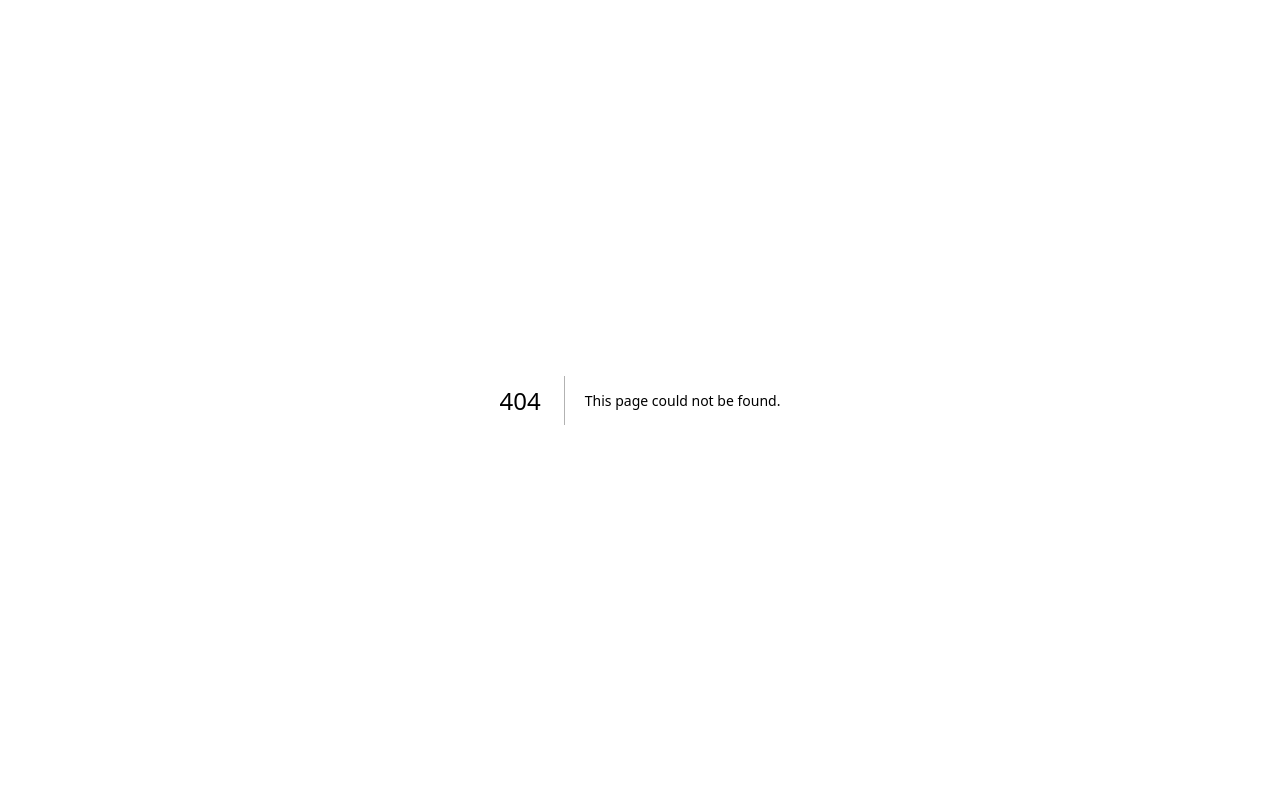
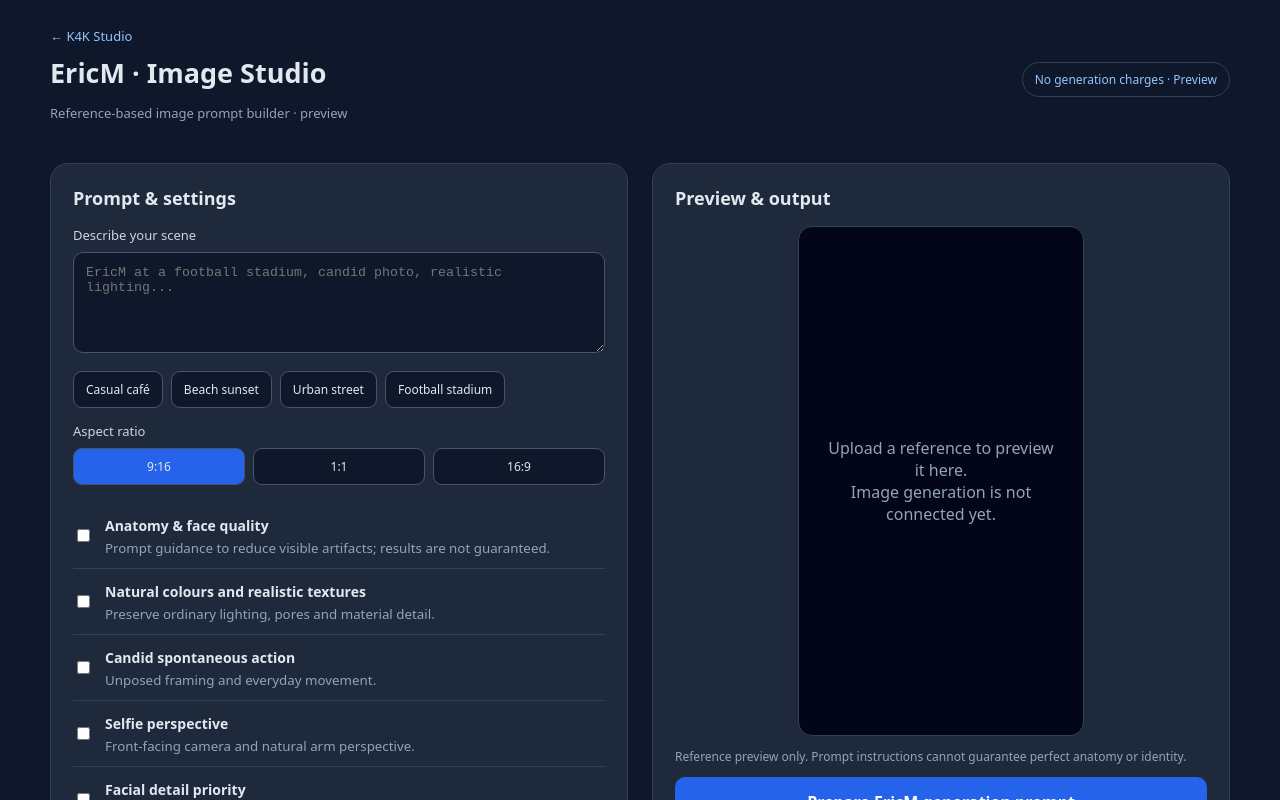
Before and after one commit to kreativestudios4k-lgtm/k4k-academy-v2, a Next.js app: page /studio-pilot/image-generator in a window 1280 px wide. Before the commit this address had no page. Shown: the top 800 px of the page. Built offline with nearby package versions, Linux system fonts and the light colour scheme.

Commit message:
Add EricM reference-based image prompt studio preview with JSON schema and local image previews

```diff
--- /dev/null
+++ b/app/studio-pilot/image-generator/page.tsx
@@ -0,0 +1,44 @@
+"use client";
+import {useMemo,useState} from "react";
+import Link from "next/link";
+type Flag="masterFix"|"realism"|"candid"|"selfie"|"face"|"antiDistortion";
+const options:{key:Flag;label:string;hint:string}[]=[
+ {key:"masterFix",label:"Anatomy & face quality",hint:"Prompt guidance to reduce visible artifacts; results are not guaranteed."},
+ {key:"realism",label:"Natural colours and realistic textures",hint:"Preserve ordinary lighting, pores and material detail."},
+ {key:"candid",label:"Candid spontaneous action",hint:"Unposed framing and everyday movement."},
+ {key:"selfie",label:"Selfie perspective",hint:"Front-facing camera and natural arm perspective."},
+ {key:"face",label:"Facial detail priority",hint:"Focus on facial consistency and natural features."},
+ {key:"antiDistortion",label:"Anti-distortion guidance",hint:"Reduce warped objects, hands and backgrounds."}
+];
+const baseStyle="RAW SMARTPHONE SNAPSHOT. Ordinary unedited smartphone photo. No beauty filters, no skin smoothing, no glamour lighting, no HDR, no artificial sharpening, no cinematic grading. Natural skin pores and imperfections, slightly uneven exposure, subtle digital noise, everyday candid realism.";
+const defaultSchema={meta:{schema_name:"K4K_ERICM_CHARACTER_REFERENCE",schema_version:"1.0"},identity_lock:{enabled:true,character_id:"EricM",lock_level:"reference-guided"},camera:{type:"ordinary smartphone",lens:"28mm",iso:3200},skin:{texture:"natural pores, no smoothing"},body_system:{body_preset:{id:"reference-body",style:"match uploaded reference"}}};
+export default function ImageGenerator(){
+ const [prompt,setPrompt]=useState("");
+ const [aspect,setAspect]=useState("9:16");
+ const [flags,setFlags]=useState<Record<Flag,boolean>>({masterFix:false,realism:false,candid:false,selfie:false,face:false,antiDistortion:true});
+ const [json,setJson]=useState(JSON.stringify(defaultSchema,null,2));
+ const [jsonOpen,setJsonOpen]=useState(false);
+ const [face,setFace]=useState<string|null>(null);
+ const [body,setBody]=useState<string|null>(null);
+ const [message,setMessage]=useState("");
+ const [showPrompt,setShowPrompt]=useState(false);
+ const validJson=useMemo(()=>{try{return JSON.parse(json) as Record<string,unknown>}catch{return null}},[json]);
+ const composed=useMemo(()=>[baseStyle,"Character identity: EricM. Match the uploaded face and body references where available.",`Aspect ratio: ${aspect}.`,prompt||"Natural everyday scene.",flags.masterFix?"Prioritize plausible human anatomy, natural hands and facial proportions.":"",flags.realism?"Use realistic colors and micro-textures.":"",flags.candid?"Capture an unposed spontaneous moment.":"",flags.selfie?"Front-facing selfie, arm extended, realistic perspective.":"",flags.face?"Prioritize face consistency, natural eyes and facial texture.":"",flags.antiDistortion?"Avoid warped backgrounds, extra limbs and structural artifacts.":"",validJson?`Reference configuration: ${JSON.stringify(validJson)}`:""].filter(Boolean).join("\n"),[prompt,aspect,flags,validJson]);
+ const readImage=(file:File|undefined,kind:"face"|"body")=>{if(!file)return;if(!["image/png","image/jpeg","image/webp"].includes(file.type)||file.size>10*1024*1024){setMessage("Use a JPG, PNG or WebP under 10 MB.");return}const reader=new FileReader();reader.onload=()=>{const url=String(reader.result);if(kind==="face")setFace(url);else setBody(url);setMessage("")};reader.readAsDataURL(file)};
+ const copy=async()=>{try{await navigator.clipboard.writeText(composed);setMessage("Prompt copied.")}catch{setMessage("Copy is unavailable; select the prompt below.")}};
+ return <main style={{minHeight:"100vh",background:"#0f172a",color:"#e2e8f0",padding:"24px 16px",fontFamily:"system-ui,sans-serif"}}>
+ <div style={{maxWidth:1180,margin:"0 auto"}}><header style={{display:"flex",justifyContent:"space-between",alignItems:"center",gap:16,flexWrap:"wrap",marginBottom:28}}><div><Link href="/studio-pilot" style={{color:"#93c5fd",fontSize:13}}>← K4K Studio</Link><h1 style={{fontSize:27,fontWeight:800,margin:"8px 0 3px"}}>EricM · Image Studio</h1><p style={{color:"#94a3b8",fontSize:13}}>Reference-based image prompt builder · preview</p></div><span style={{border:"1px solid #334155",borderRadius:30,padding:"8px 12px",color:"#93c5fd",fontSize:12}}>No generation charges · Preview</span></header>
+ <div style={{display:"grid",gridTemplateColumns:"repeat(auto-fit,minmax(min(100%,420px),1fr))",gap:24}}>
+ <section style={{display:"grid",gap:20,alignContent:"start"}}>
+ <div style={panel}><h2 style={heading}>Prompt & settings</h2><label style={label}>Describe your scene<textarea value={prompt} onChange={e=>setPrompt(e.target.value)} placeholder="EricM at a football stadium, candid photo, realistic lighting..." rows={5} style={field}/></label><div style={{display:"flex",gap:8,flexWrap:"wrap",margin:"14px 0"}}>{["Casual café","Beach sunset","Urban street","Football stadium"].map(t=><button key={t} onClick={()=>setPrompt(`EricM in a ${t.toLowerCase()} setting, natural movement and ordinary smartphone lighting.`)} style={chip}>{t}</button>)}</div><label style={label}>Aspect ratio</label><div style={{display:"flex",gap:8}}>{["9:16","1:1","16:9"].map(v=><button key={v} onClick={()=>setAspect(v)} style={{...chip,background:aspect===v?"#2563eb":"#0f172a",flex:1}}>{v}</button>)}</div><div style={{marginTop:18}}>{options.map(o=><label key={o.key} style={{display:"flex",gap:12,padding:"11px 0",borderBottom:"1px solid #334155",cursor:"pointer"}}><input type="checkbox" checked={flags[o.key]} onChange={e=>setFlags({...flags,[o.key]:e.target.checked})}/><span><strong style={{fontSize:14}}>{o.label}</strong><small style={{display:"block",color:"#94a3b8",marginTop:3}}>{o.hint}</small></span></label>)}</div></div>
+ <div style={panel}><h2 style={heading}>Face & body references</h2><div style={{display:"grid",gridTemplateColumns:"1fr 1fr",gap:12}}>{([{kind:"face",value:face,title:"Face reference"},{kind:"body",value:body,title:"Body reference"}] as const).map(i=><label key={i.kind} style={{display:"grid",gap:8,padding:12,border:"1px dashed #64748b",borderRadius:12,cursor:"pointer",minHeight:140}}><strong style={{fontSize:13}}>{i.title}</strong>{i.value?<img src={i.value} alt={i.title} style={{width:"100%",height:120,objectFit:"contain"}}/>:<span style={{fontSize:12,color:"#94a3b8"}}>Choose image · 10 MB max</span>}<input type="file" accept="image/png,image/jpeg,image/webp" onChange={e=>readImage(e.target.files?.[0],i.kind)} style={{fontSize:11,maxWidth:"100%"}}/></label>)}</div><p style={{fontSize:12,color:"#94a3b8"}}>Images are previewed locally in your browser. They are not uploaded or submitted to a model on this page.</p></div>
+ <div style={panel}><button onClick={()=>setJsonOpen(!jsonOpen)} style={chip}>JSON schema {jsonOpen?"▲":"▼"}</button>{jsonOpen&&<><textarea value={json} onChange={e=>setJson(e.target.value)} rows={12} spellCheck={false} style={{...field,marginTop:12,fontFamily:"monospace",fontSize:12}}/><p style={{color:validJson?"#86efac":"#fca5a5",fontSize:12}}>{validJson?"Valid JSON configuration":"Invalid JSON — fix syntax before using the prompt"}</p></>}</div>
+ </section>
+ <section style={{...panel,alignSelf:"start",position:"sticky",top:16}}><h2 style={heading}>Preview & output</h2><div style={{aspectRatio:aspect.replace(":","/"),maxHeight:510,maxWidth:"100%",margin:"0 auto",background:"#020617",border:"1px solid #334155",borderRadius:14,display:"grid",placeItems:"center",overflow:"hidden"}}>{face?<img src={face} alt="Face reference preview (not generated)" style={{height:"100%",width:"100%",objectFit:"contain"}}/>:<div style={{textAlign:"center",color:"#94a3b8",padding:24}}>Upload a reference to preview it here.<br/>Image generation is not connected yet.</div>}</div><p style={{fontSize:12,color:"#94a3b8",margin:"12px 0"}}>Reference preview only. Prompt instructions cannot guarantee perfect anatomy or identity.</p><button disabled={!validJson} onClick={()=>setShowPrompt(true)} style={{width:"100%",background:"#2563eb",color:"white",padding:14,border:0,borderRadius:10,fontWeight:700,cursor:"pointer"}}>Prepare EricM generation prompt</button>{showPrompt&&<><textarea readOnly value={composed} rows={12} style={{...field,marginTop:14,fontSize:12}}/><button onClick={()=>void copy()} style={{...chip,width:"100%",marginTop:10}}>Copy prompt</button></>}{message&&<p role="status" style={{fontSize:13,color:"#93c5fd"}}>{message}</p>}<p style={{fontSize:12,color:"#94a3b8",marginTop:18}}>Provider API connection, actual image generation, billing and persistent image history will be enabled only after backend configuration and testing.</p></section>
+ </div></div></main>
+}
+const panel:React.CSSProperties={background:"#1e293b",border:"1px solid #334155",borderRadius:18,padding:22};
+const heading:React.CSSProperties={fontSize:18,fontWeight:700,margin:"0 0 16px"};
+const label:React.CSSProperties={display:"block",fontSize:13,color:"#cbd5e1",marginBottom:8};
+const field:React.CSSProperties={width:"100%",boxSizing:"border-box",background:"#0f172a",border:"1px solid #475569",borderRadius:10,color:"#e2e8f0",padding:12,marginTop:8,resize:"vertical"};
+const chip:React.CSSProperties={background:"#0f172a",border:"1px solid #475569",borderRadius:9,color:"#e2e8f0",padding:"9px 12px",fontSize:12,cursor:"pointer"};
```
